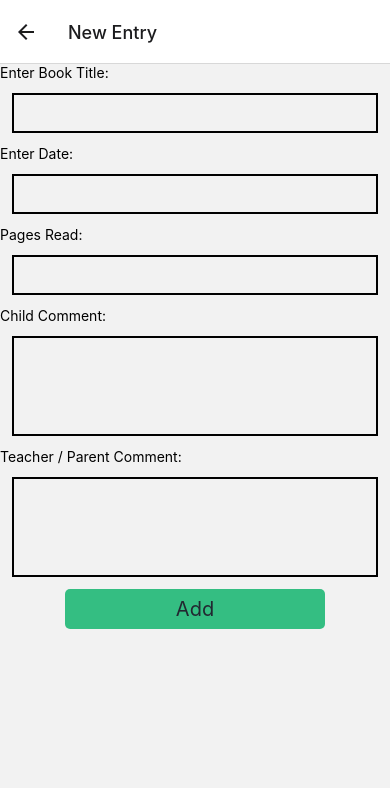
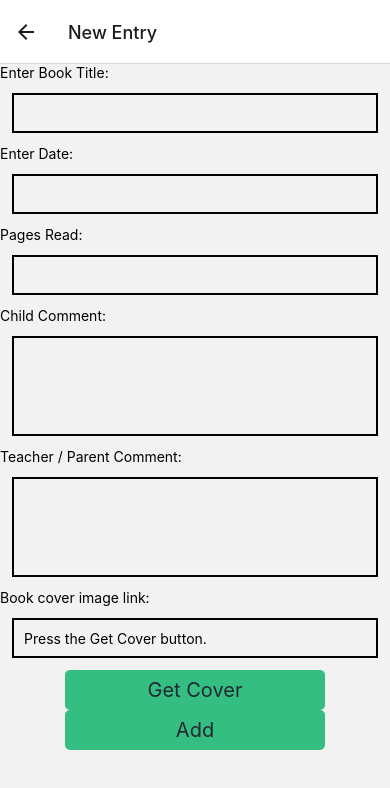
Before and after one commit to ParaMahalingam/Reading-Diary-Cross-Platform, a React Native app: screen / in a window 390 px wide. Both pictures are taken after a click on the button "ADD". Shown: the top 788 px of the page. Built offline with nearby package versions, Linux system fonts and the light colour scheme.

Commit message:
Implemented book cover API

```diff
--- a/components/CustomButton.js
+++ b/components/CustomButton.js
@@ -14,7 +14,7 @@ const CustomButton = ({ title, onPress }) => {
         </TouchableOpacity>
     )
 }
-//backgroundColor: '#FF5F7E' RED
+
 const styles = StyleSheet.create({
     buttoncontainer: {
         backgroundColor: '#34BE82',
--- a/components/Input.js
+++ b/components/Input.js
@@ -4,18 +4,17 @@ import { TextInput, StyleSheet } from 'react-native'
 
 
 
-const Input = ({ inputvalue, label, multi, val }) => {
+const Input = ({ inputvalue, multi, val, editable }) => {
     return (
         <TextInput
             style={styles.input}
             onChangeText={inputvalue}
             multiline={multi ?? false}
             value={val}
-        //      keyboardType="numeric"
+            editable={editable}
         />
     )
 }
-//backgroundColor: '#FF5F7E' RED
 const styles = StyleSheet.create({
     input: {
         height: 40,
--- a/screens/EditScreen.js
+++ b/screens/EditScreen.js
@@ -10,16 +10,29 @@ LogBox.ignoreLogs([
 
 function EditScreen({ navigation, route }) {
   const { ent: e, editEntry } = route.params;
-
+  console.log(route.params)
   const id = e.id;
   const [title, setTitle] = useState(e.title);
   const [date, setDate] = useState(e.date);
   const [pagesread, setPagesRead] = useState(e.pages);
   const [childcomment, setChildComment] = useState(e.c_comment);
   const [tpcomment, setTPComment] = useState(e.tp_comment);
+  const [bookCover, setBookCover] = useState(e.cover);
+
+
+  async function getBookCover() {
+    await fetch(`https://www.googleapis.com/books/v1/volumes?q=${title}`)
+      .then(response => response.json())
+      .then(response => {
+        //console.log(response)
+        setBookCover(response.items[0].volumeInfo.imageLinks.thumbnail);
+        alert('Book cover retrieved!')
+      })
+      .catch(err => alert('Enter a valid title for cover!'));
+  }
 
   const onPressHandler = () => {
-    editEntry(id, title, date, pagesread, childcomment, tpcomment);
+    editEntry(id, title, date, pagesread, childcomment, tpcomment, bookCover);
     alert('Modifed!');
     navigation.pop();
   };
@@ -38,7 +51,11 @@ function EditScreen({ navigation, route }) {
       <TextInput style={{ padding: 10, borderWidth: 2, margin: 12, height: 100 }} onChangeText={setChildComment} multiline value={childcomment} />
       <Text>Teacher / Parent Comment:</Text>
       <TextInput style={{ padding: 10, borderWidth: 2, margin: 12, height: 100 }} onChangeText={setTPComment} multiline value={tpcomment} />
+      <Text>Book cover image link:</Text>
+      <Input val={bookCover} editable={false} />
       <View style={{ alignItems: 'center' }}>
+        <CustomButton title='Get Cover' onPress={getBookCover} />
+        <Text></Text>
         <CustomButton title='Modify' onPress={onPressHandler} />
       </View>
     </ScrollView>
--- a/screens/IndexScreen.js
+++ b/screens/IndexScreen.js
@@ -10,13 +10,13 @@ function IndexScreen({ navigation }) {
     const [entries, setEntries] = useState([]);
 
     //Add a newly created entry to the array.
-    const addEntry = (title, date, pagesread, childcomment, tpcomment) => {
-        const ent = { id: Date.now(), title: title, date: date, pages: pagesread, c_comment: childcomment, tp_comment: tpcomment }
+    const addEntry = (title, date, pagesread, childcomment, tpcomment, bookcover) => {
+        const ent = { id: Date.now(), title: title, date: date, pages: pagesread, c_comment: childcomment, tp_comment: tpcomment, cover: bookcover }
         setEntries([...entries, ent]);
     }
 
     //Modify an existing entry. Take the modified data and then update the object.
-    const editEntry = (id, title, date, pagesread, childcomment, tpcomment) => {
+    const editEntry = (id, title, date, pagesread, childcomment, tpcomment, bookcover) => {
 
         const data = [...entries];
         const index = data.findIndex(entry => entry.id === id);
@@ -26,7 +26,7 @@ function IndexScreen({ navigation }) {
         entries[index].pages = pagesread;
         entries[index].c_comment = childcomment;
         entries[index].tp_comment = tpcomment;
-
+        entries[index].cover = bookcover;
         setEntries(data);
     }
 
@@ -95,7 +95,7 @@ function IndexScreen({ navigation }) {
                     </Text>
                 </View>
                 <View style={{ flex: 1 }}>
-                    <Pressable onPress={() => navigation.navigate('ViewEntry', { id: ent.id, title: ent.title, date: ent.date, pages: ent.pages, c_comment: ent.c_comment, tp_comment: ent.tp_comment })}>
+                    <Pressable onPress={() => navigation.navigate('ViewEntry', { id: ent.id, title: ent.title, date: ent.date, pages: ent.pages, c_comment: ent.c_comment, tp_comment: ent.tp_comment,cover: ent.cover })}>
                         <MaterialIcons name="remove-red-eye" size={25} color="green" />
                     </Pressable>
                 </View>
@@ -111,22 +111,8 @@ function IndexScreen({ navigation }) {
         );
     };
 
-    // const Empty = ({ }) => {
-    //     if (entries.length == 0) {
-    //         return (
-    //             <Text style={{ fontSize: 20, textAlign: 'center', fontWeight: 'bold' }}>No Entries</Text>
-    //         )
-    //     }
-    //     else {
-    //         return (
-    //             <View></View>
-    //         )
-    //     }
-    // }
-
     return (
         <View>
-            {/* <Empty /> */}
             <FlatList nestedScrollEnabled
                 showsVerticalScrollIndicator={false}
                 contentContainerStyle={{ padding: 20, paddingBottom: 100 }}
--- a/screens/NewEntryScreen.js
+++ b/screens/NewEntryScreen.js
@@ -1,5 +1,5 @@
 import React, { useState } from 'react';
-import { StyleSheet, Text, View, ScrollView, TextInput, LogBox } from 'react-native';
+import { Text, View, ScrollView, TextInput, LogBox } from 'react-native';
 import Input from '../components/Input';
 import CustomButton from '../components/CustomButton';
 
@@ -8,6 +8,8 @@ LogBox.ignoreLogs([
     'Non-serializable values were found in the navigation state',
 ]);
 
+
+
 function NewEntryScreen({ navigation, route }) {
     const { callback } = route.params;
     const [title, setTitle] = useState(null);
@@ -15,10 +17,22 @@ function NewEntryScreen({ navigation, route }) {
     const [pagesread, setPagesRead] = useState(null);
     const [childcomment, setChildComment] = useState(null);
     const [tpcomment, setTPComment] = useState(null);
+    const [bookCover, setBookCover] = useState('Press the Get Cover button.');
+
+
+    async function getBookCover() {
+        await fetch(`https://www.googleapis.com/books/v1/volumes?q=${title}`)
+            .then(response => response.json())
+            .then(response => {
+                //console.log(response)
+                setBookCover(response.items[0].volumeInfo.imageLinks.thumbnail);
+                alert('Book cover retrieved!')
+            })
+            .catch(err => alert('Enter a valid title for cover!'));
+    }
 
     const onPressHandler = () => {
-        callback(title, date, pagesread, childcomment, tpcomment);
-        alert('New entry created!');
+        callback(title, date, pagesread, childcomment, tpcomment, bookCover);
         navigation.pop();
     };
 
@@ -35,15 +49,16 @@ function NewEntryScreen({ navigation, route }) {
             <TextInput style={{ padding: 10, borderWidth: 2, margin: 12, height: 100 }} onChangeText={setChildComment} multiline />
             <Text>Teacher / Parent Comment:</Text>
             <TextInput style={{ padding: 10, borderWidth: 2, margin: 12, height: 100 }} onChangeText={setTPComment} multiline />
+            <Text>Book cover image link:</Text>
+            <Input val={bookCover} editable={false} />
             <View style={{ alignItems: 'center' }}>
+                <CustomButton title='Get Cover' onPress={getBookCover} />
+                <Text></Text>
                 <CustomButton title='Add' onPress={onPressHandler} />
             </View>
         </ScrollView>
     );
 
 };
-const styles = StyleSheet.create({
-
-});
 
 export default NewEntryScreen;
--- a/screens/ViewScreen.js
+++ b/screens/ViewScreen.js
@@ -1,10 +1,8 @@
 import * as React from 'react';
-import { Text, View, StyleSheet, ScrollView } from 'react-native';
-// import { NavigationContainer } from '@react-navigation/native';
-// import { createNativeStackNavigator } from '@react-navigation/native-stack';
+import { Text, Image, StyleSheet, ScrollView } from 'react-native';
 
 function ViewScreen({ route, navigation }) {
-  const { id, title, date, pages, c_comment, tp_comment } = route.params
+  const { id, title, date, pages, c_comment, tp_comment, cover } = route.params
 
 
   return (
@@ -13,8 +11,12 @@ function ViewScreen({ route, navigation }) {
         {title}
       </Text>
       <Text style={{ fontSize: 25 }}>
-        ID:{'\n'}{'\n'}{id}{'\n'}{'\n'}Date:{'\n'}{'\n'}{date}{'\n'}{'\n'}Pages read:{'\n'}{'\n'}{pages}{'\n'}{'\n'}Child comment:{'\n'}{'\n'}{c_comment}{'\n'}{'\n'}Teacher / Parent comment:{'\n'}{'\n'}{tp_comment}
+        ID:{'\n'}{'\n'}{id}{'\n'}{'\n'}Date:{'\n'}{'\n'}{date}{'\n'}{'\n'}Pages read:{'\n'}{'\n'}{pages}{'\n'}{'\n'}Child comment:{'\n'}{'\n'}{c_comment}{'\n'}{'\n'}Teacher / Parent comment:{'\n'}{'\n'}{tp_comment}{'\n'}{'\n'}Book cover:{'\n'}
       </Text>
+      <Image
+        style={{ width: 200, height: 300 }}
+        source={{ uri: cover }}
+      />
     </ScrollView>
   );
 };
```
